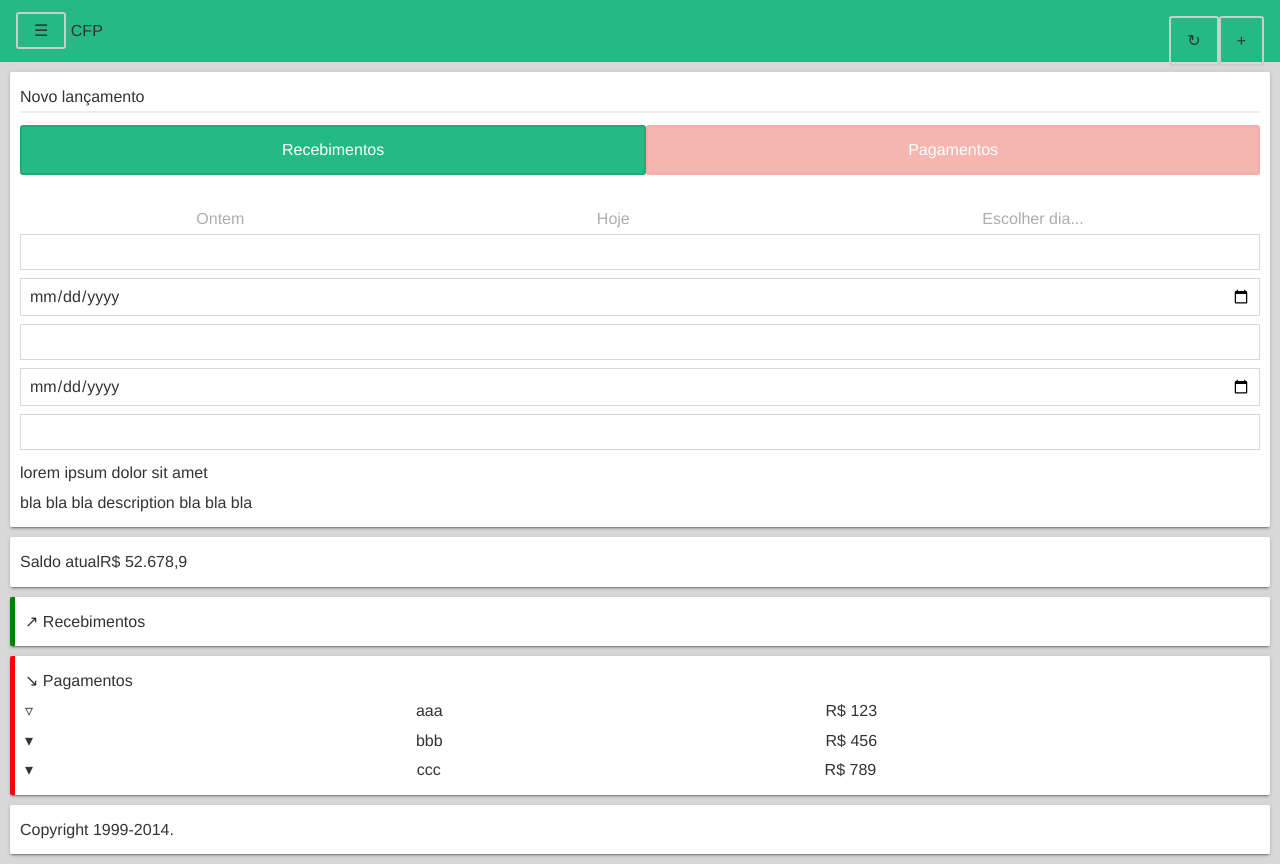
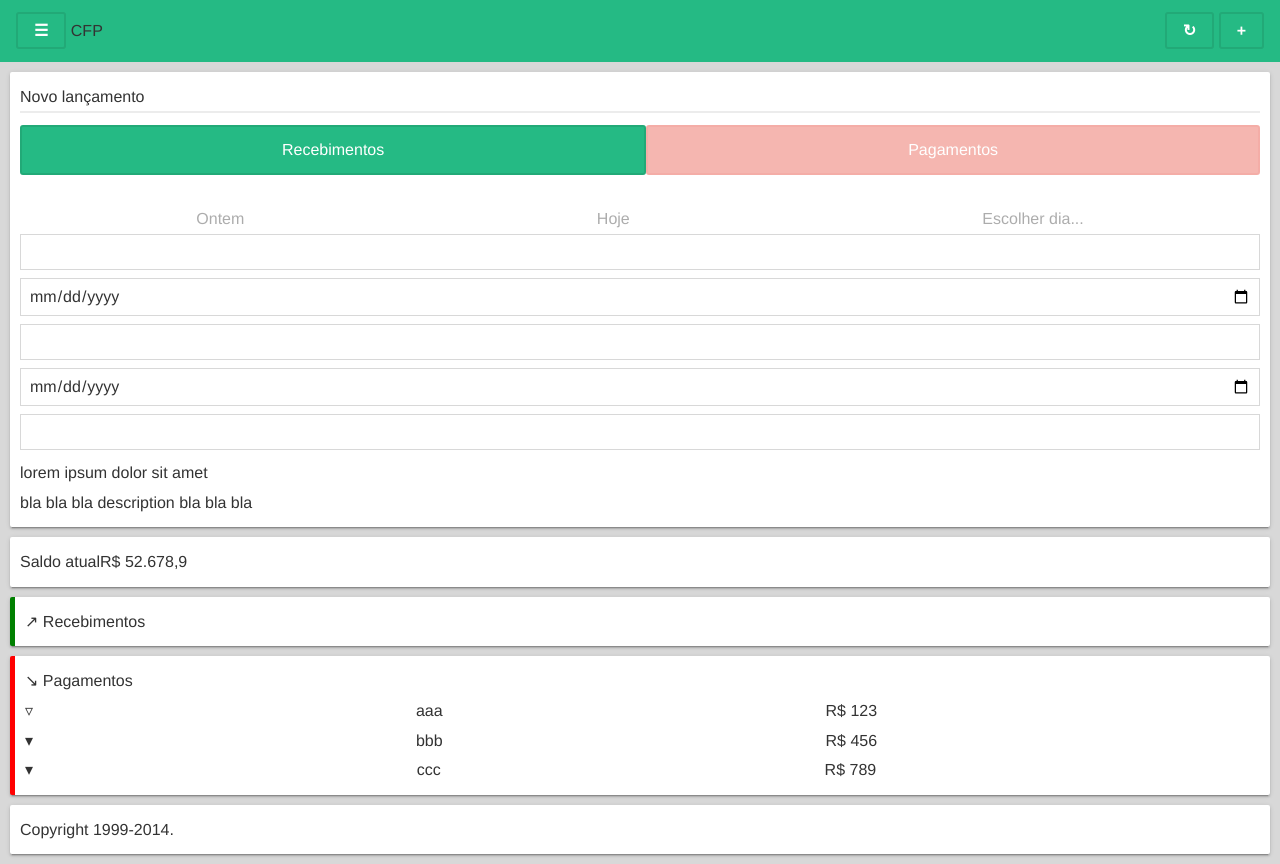
Before and after one commit to rogerpaviani/rogerpaviani.github.io, a website: page app.html in a window 1280 px wide. Drawn offline with Linux system fonts and the light colour scheme.

Commit message:
css header btns

```diff
--- a/app.html
+++ b/app.html
@@ -20,10 +20,12 @@
 
 <body class="bg--light-gray">
   <header class="bg--green p1">
-    <a href="#menu" class="btn">&#9776;</a>
+    <a href="#menu" class="btn--green bold">&#9776;</a>
     <span>CFP</span>
-    <a href="#new" class="btn flt--right">+</a>
-    <a href="?" class="btn flt--right">&#8635;</a>
+    <span class="flt--right">
+      <a href="?" class="btn--green bold">&#8635;</a>
+      <a href="#new" class=" btn--green bold">+</a>
+    </span>
   </header>
   <main hidden>
     <div class="card settings">
```
